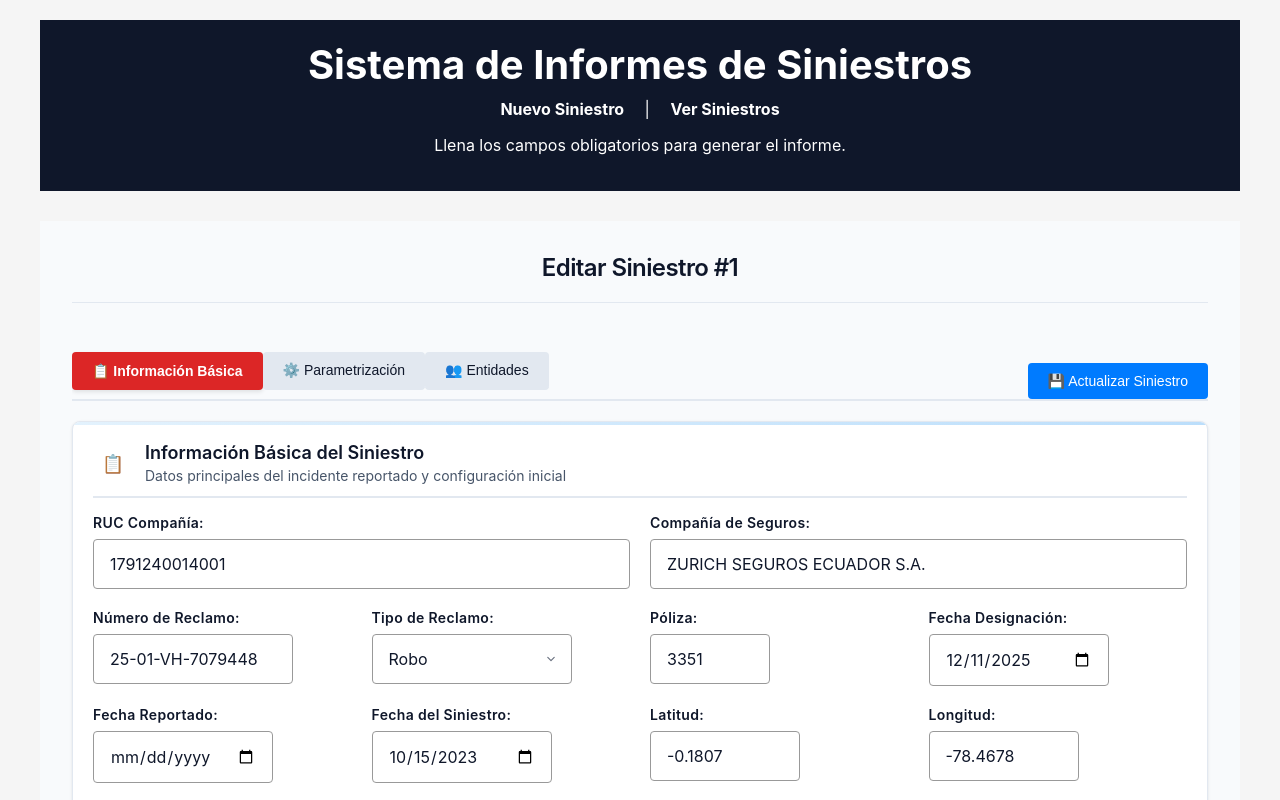
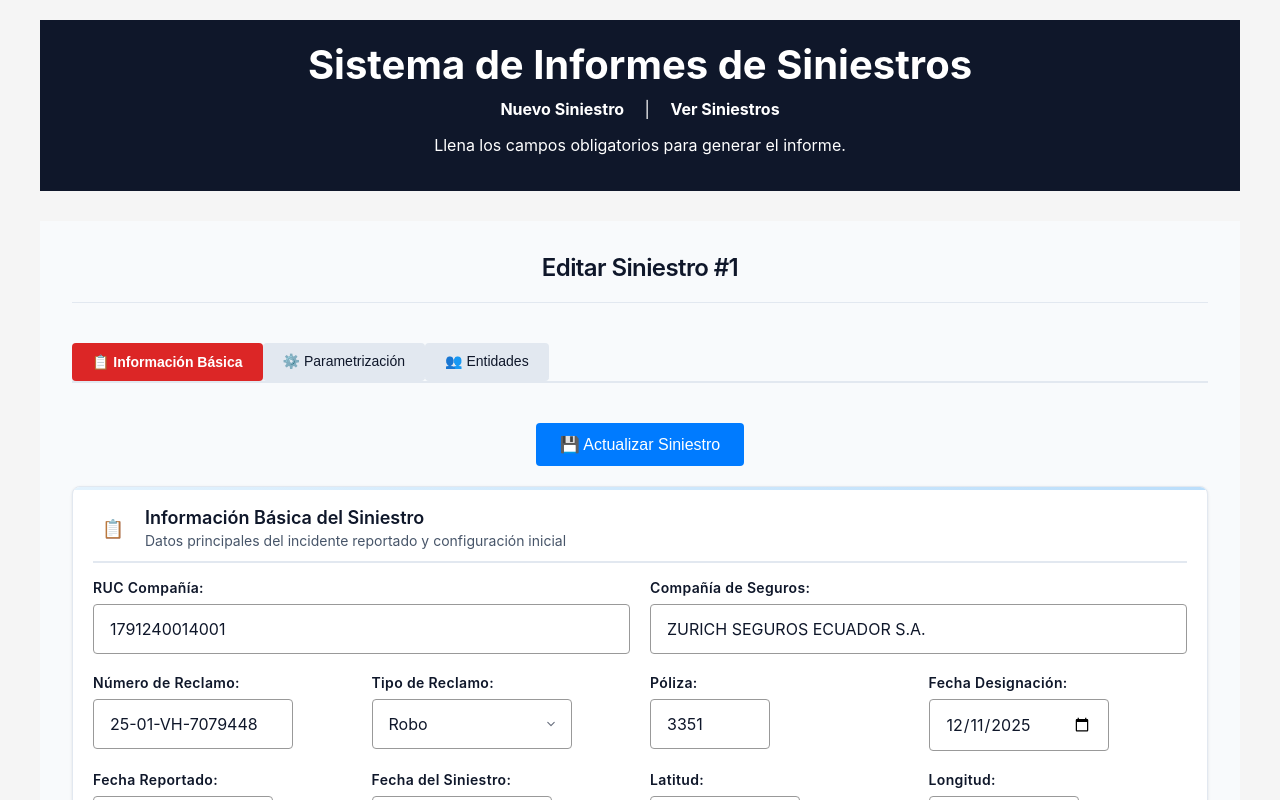
Before and after one commit to ginaproanio/Siniestros, a React (Create React App) app in the folder frontend/: page /siniestro/1/editar in a window 1280 px wide. Shown: the top 800 px of the page. Built offline with nearby package versions, Linux system fonts and the light colour scheme; no server answers.

Commit message:
Fix Actualizar Siniestro button functionality - move inside form

```diff
--- a/frontend/src/components/SiniestroForm.tsx
+++ b/frontend/src/components/SiniestroForm.tsx
@@ -238,8 +238,7 @@ const SiniestroForm: React.FC = () => {
 
       {/* Tab Navigation */}
       <div className="tabs-container">
-        <div className="tabs-header" style={{ display: "flex", justifyContent: "space-between", alignItems: "center" }}>
-          <div style={{ display: "flex" }}>
+        <div className="tabs-header">
           {tabs.map((tab) => {
             const isActive = activeTab === tab.id;
             const buttonClass = `tab-button${isActive ? " active" : ""}`;
@@ -256,7 +255,13 @@ const SiniestroForm: React.FC = () => {
             );
           })}
         </div>
+
+        {/* Tab Content */}
+        <div className="tab-content">
+          <form onSubmit={handleSubmit}>
+            {/* BOTÓN ACTUALIZAR SINIESTRO - dentro del form */}
             {isEditMode && (
+              <div style={{ textAlign: "center", marginBottom: "20px" }}>
                 <button
                   type="submit"
                   className="btn-submit-main"
@@ -265,21 +270,18 @@ const SiniestroForm: React.FC = () => {
                     backgroundColor: "#007bff",
                     color: "white",
                     border: "none",
-                padding: "10px 20px",
+                    padding: "12px 24px",
                     borderRadius: "4px",
-                fontSize: "14px",
+                    fontSize: "16px",
                     cursor: saving ? "not-allowed" : "pointer",
                     opacity: saving ? 0.6 : 1
                   }}
                 >
                   {saving ? "💾 Guardando..." : "💾 Actualizar Siniestro"}
                 </button>
+              </div>
             )}
-        </div>
 
-        {/* Tab Content */}
-        <div className="tab-content">
-          <form onSubmit={handleSubmit}>
             {/* TAB 0: Información Básica del Siniestro */}
             {activeTab === 0 && (
               <div className="tab-section active">
```
Lines whose indentation alone changed are shown as unchanged.
